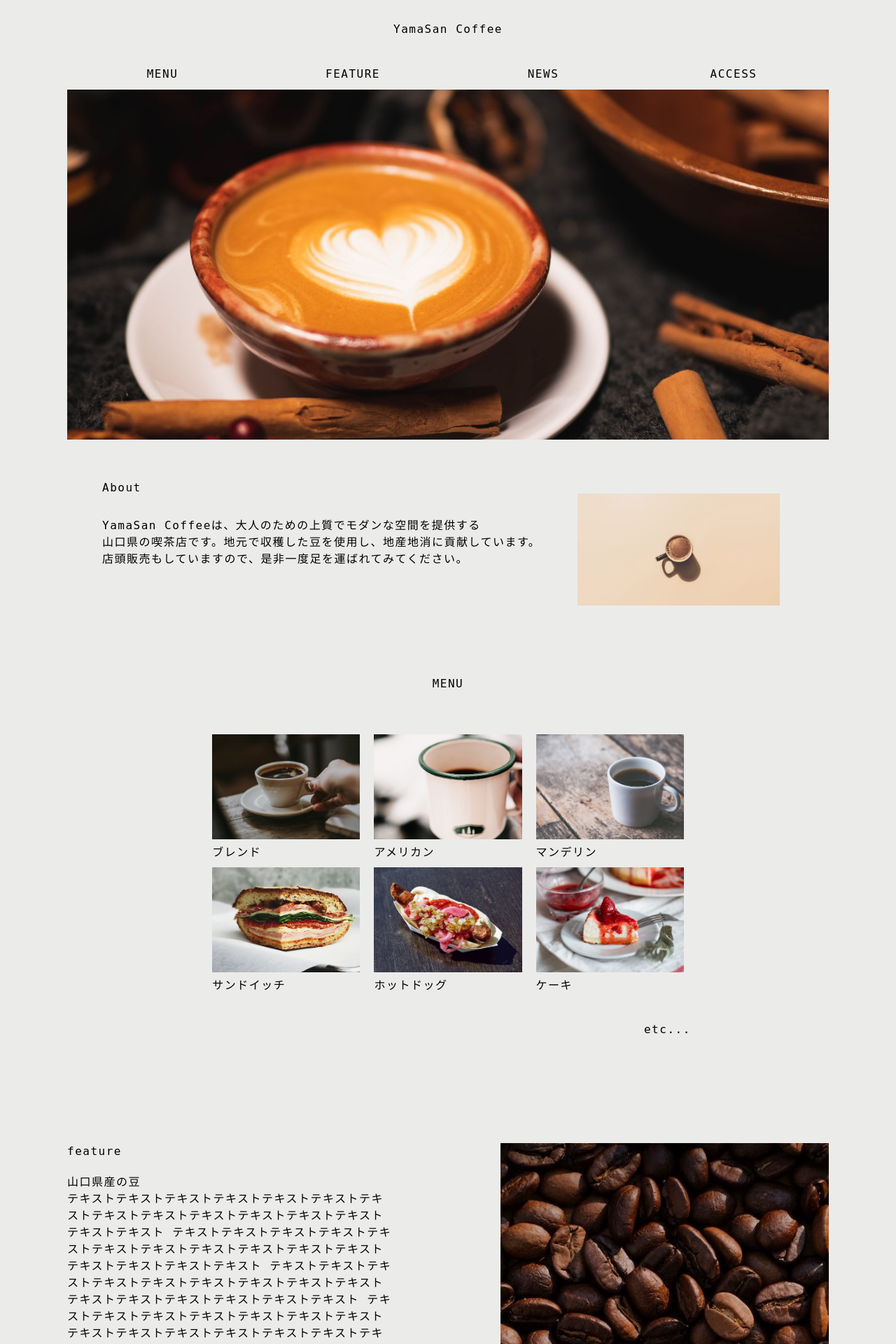
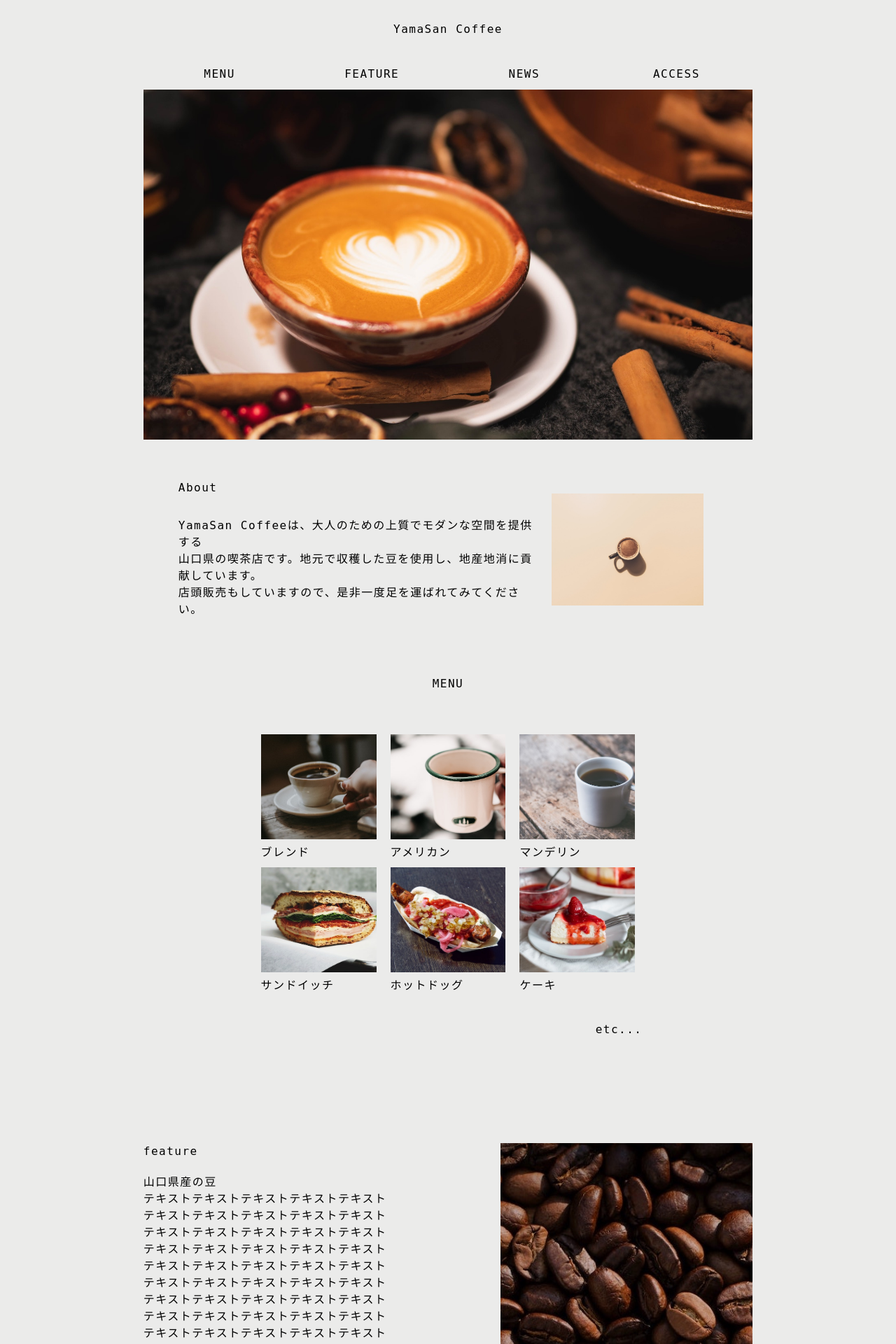
Before and after one commit to Kosuke78/cafe_kakuu, a PHP site: page /index.html in a window 1280 px wide. Shown: the top 1920 px of the page at 70% size. Run offline with PHP 8.4, Linux system fonts and the light colour scheme.

Commit message:
max-widthを指定

```diff
--- a/css/style.css
+++ b/css/style.css
@@ -55,6 +55,8 @@ body {
 *****************************************/
 body {
     background-color: #ebebea;
+    max-width: 1024px;
+    margin: 0 auto;
 }
 /* ヘッダー */
 header {
--- a/index.html
+++ b/index.html
@@ -4,6 +4,7 @@
     <meta charset="UTF-8">
     <meta http-equiv="X-UA-Compatible" content="IE=edge">
     <meta name="viewport" content="width=device-width, initial-scale=1.0">
+    <meta name="description" content="山口県の老舗カフェ「YamaSan Coffee」のHPです。">
     <title>カフェ_架空</title>
     <link rel="stylesheet" href="./css/style.css">
     <link href="https://cdnjs.cloudflare.com/ajax/libs/font-awesome/5.15.2/css/all.min.css" rel="stylesheet">
--- a/js/main.js
+++ b/js/main.js
@@ -7,11 +7,6 @@ $(function(){
     var bottom_scroll = $('.scroll-point').offset().top;
     var bottom_scroll_height = $('.scroll-point').outerHeight();
     var bottom_scroll_position = bottom_scroll + bottom_scroll_height;
-    console.log(img_height);
-    console.log(bottom_scroll);
-    console.log(bottom_scroll_height);
-    console.log(bottom_scroll_position);
-    console.log(bottom_scroll_position - img_height);
     if (window.matchMedia( '(min-width: 768px)' ).matches) {
         $(window).on('scroll',function(){
             var scrollTop = $(window).scrollTop();
@@ -25,7 +20,6 @@ $(function(){
                     'opacity':'1',
                 });
             } else if(scrollTop >= bottom_scroll_position - img_height){
-                console.log(scrollTop);
                 $('.feature_img').css({
                     'position':'absolute',
                     'top':bottom_scroll_position - img_height + 50,
@@ -93,3 +87,44 @@ $(function(){
     }
 
 });
+
+//リサイズされたときの処理
+$(window).resize(function() {
+    // スクロールでfeatureの画像を固定
+    var img_pos = $('.feature_img').offset().top;
+    var img_pos_x = $('.feature_img').offset().left;
+    var img_width = $('.feature_img').outerWidth();
+    var img_height = $('.feature_img').outerHeight();
+    var bottom_scroll = $('.scroll-point').offset().top;
+    var bottom_scroll_height = $('.scroll-point').outerHeight();
+    var bottom_scroll_position = bottom_scroll + bottom_scroll_height;
+    if (window.matchMedia( '(min-width: 768px)' ).matches) {
+        $(window).on('scroll',function(){
+            var scrollTop = $(window).scrollTop();
+            if(scrollTop > img_pos - 50 && scrollTop < bottom_scroll_position - img_height) {
+                $('.feature_img').css({
+                    'position':'fixed',
+                    'top':'50px',
+                    'left':img_pos_x,
+                    'width':img_width,
+                    'height':img_height,
+                    'opacity':'1',
+                });
+            } else if(scrollTop >= bottom_scroll_position - img_height){
+                $('.feature_img').css({
+                    'position':'absolute',
+                    'top':bottom_scroll_position - img_height + 50,
+                    'left':img_pos_x,
+                    'width':img_width,
+                    'height':img_height,
+                });
+
+
+            }else {
+                $('.feature_img').css({
+                    'position':'static',
+                });
+            }
+        });
+    }
+  });
```
Also changed, not shown: 1 other file.
